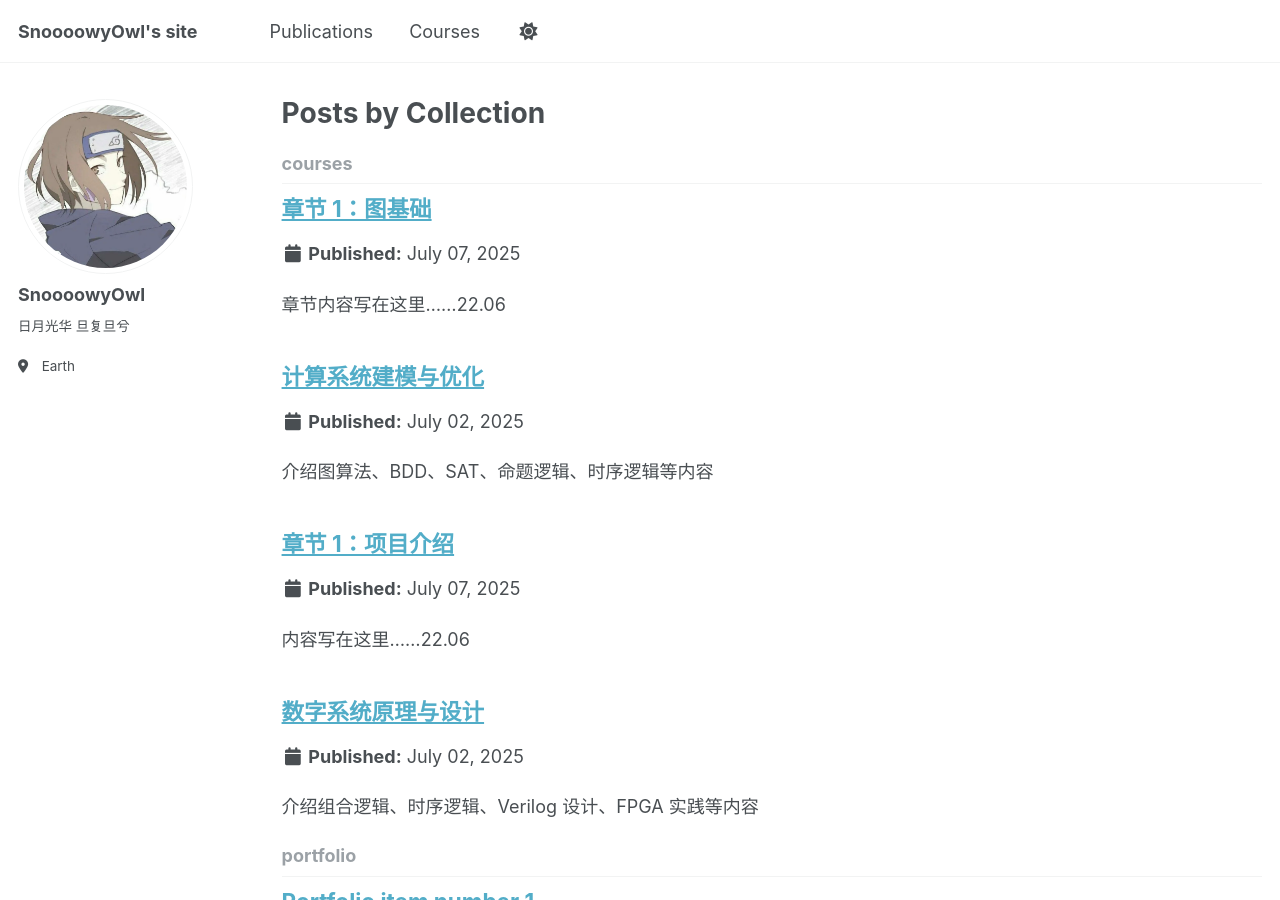
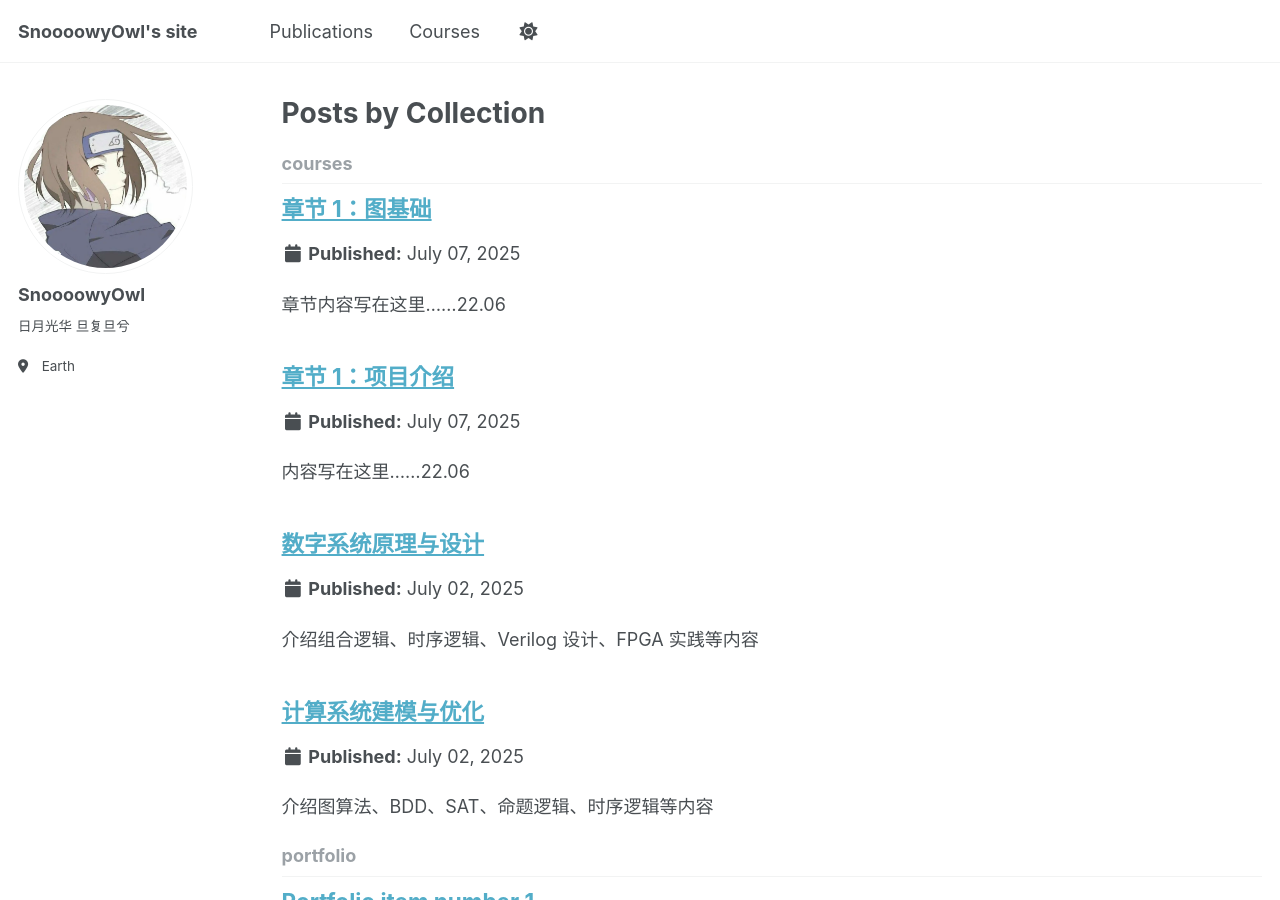
Before and after one commit to SnoooowyOwl/SnoooowyOwl.github.io, a Jekyll site: the page built from _pages/collection-archive.html, in a window 1280 px wide and 900 px high. Built offline with Jekyll 4.4.1, drawn with Linux system fonts in a browser that asks for light colours; a script that is not in the unit is left out; part of the change alters nothing that is shown.

```diff
--- a/_config.yml
+++ b/_config.yml
@@ -231,6 +231,7 @@ collections:
   courses:
     output: true
     permalink: /:collection/:path/
+    sort_by: weight
 
 # These settings control how pages and collections are included in the site
 defaults:
```
